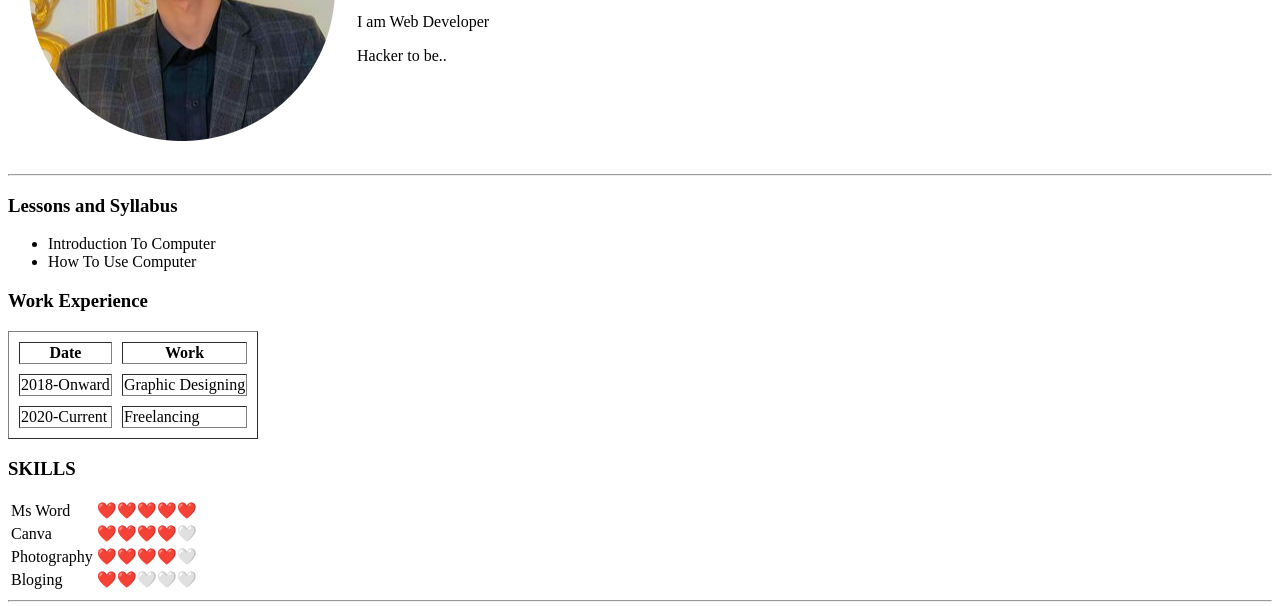
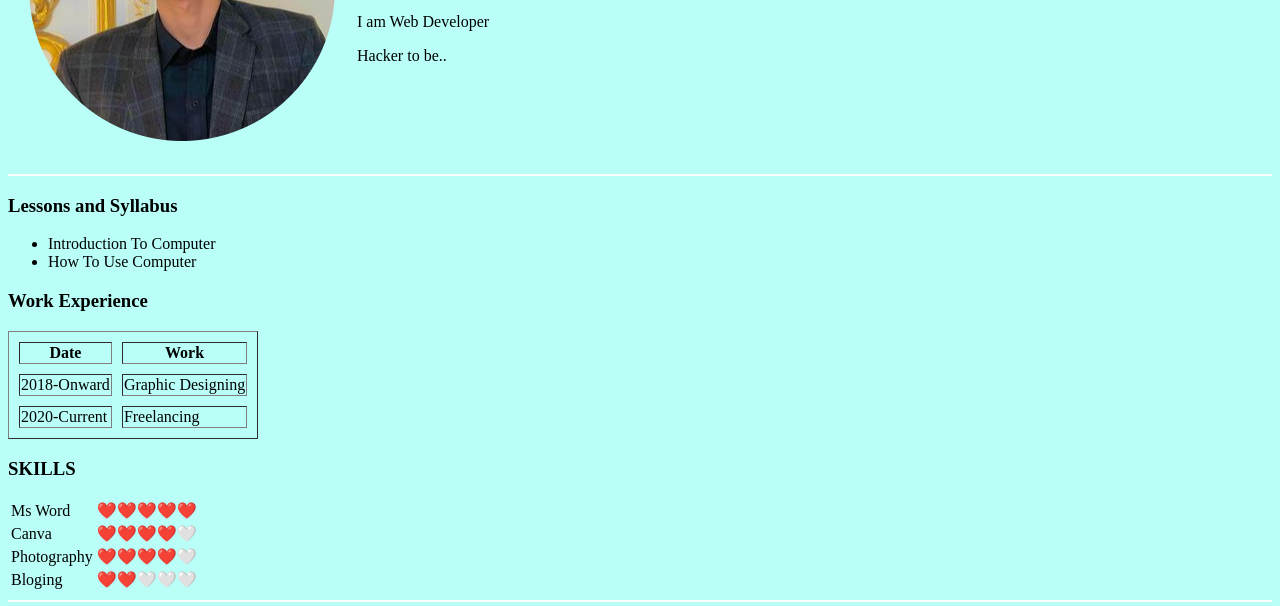
Before and after one commit to qamarrafique/cv, a plain HTML site: page index.html in a window 1280 px wide. Shown: the part 194-800 px from the top of the page. Drawn offline with Linux system fonts and the light colour scheme.

Commit message:
Update index.html

```diff
--- a/index.html
+++ b/index.html
@@ -3,6 +3,13 @@
   <head>
     <meta charset="utf-8">
     <title>Qamar's Personal Site</title>
+    <style>
+      body {background-color:#B9FFF8}
+      hr {background-color: white;
+      border-style: none;
+  height: 2px;}
+
+  </style>
   </head>
   <body>
     <table cellspacing=20>
```
